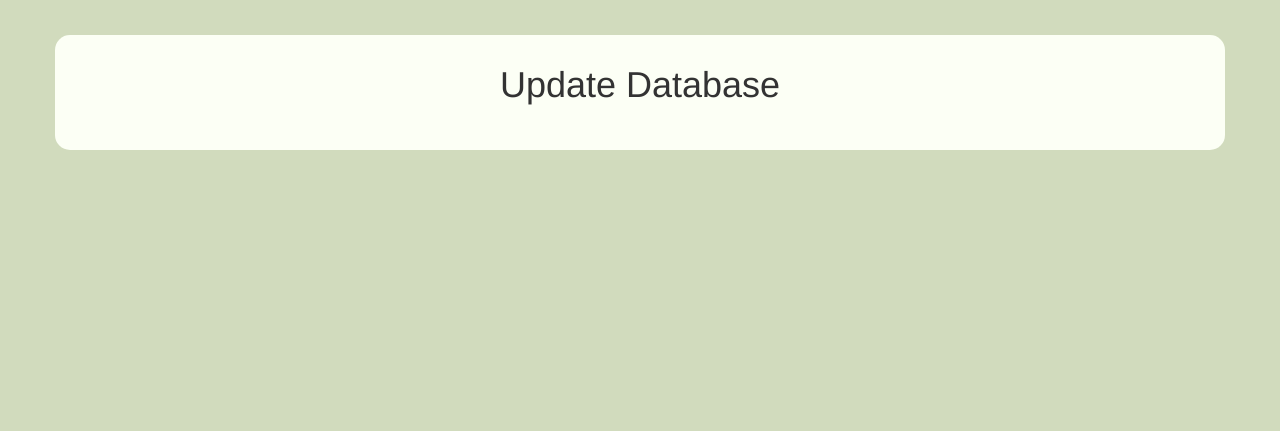
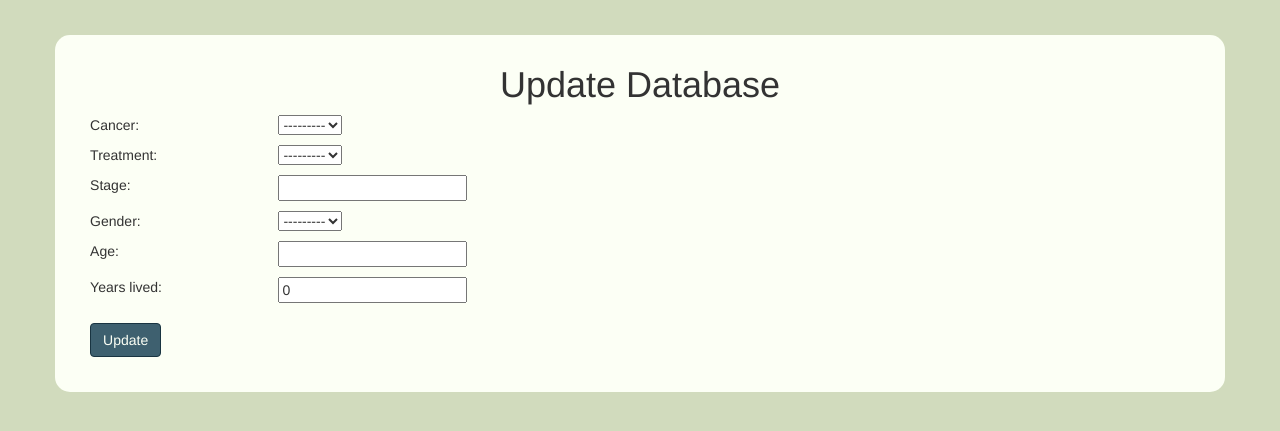
Before and after one commit to mwchen/6872-cancerprognosis, a Django app: page /updatePatient/ in a window 1280 px wide. Shown: the part 52-483 px from the top of the page. Run offline with Django 3.2, Linux system fonts and the light colour scheme; data that the repository does not hold is empty; some libraries are stand-ins or nearby versions.

Commit message:
added the Cancer Data Model for updatePatient.html

```diff
--- a/cancerPrognosis/progApp/forms.py
+++ b/cancerPrognosis/progApp/forms.py
@@ -9,3 +9,9 @@ class LookUpForm(forms.ModelForm):
 	class Meta:
 		# Provide an association between the ModelForm and a model
 		model = LookUpData
+		exclude = []
+
+class UpdateDataForm(forms.ModelForm):
+	class Meta:
+		model = CancerData
+		exclude = []
--- a/cancerPrognosis/progApp/models.py
+++ b/cancerPrognosis/progApp/models.py
@@ -35,7 +35,7 @@ class Gender(models.Model):
 class CancerData(models.Model):
 	cancer = models.ForeignKey(Cancer)
 	treatment = models.ForeignKey(Treatment, null = True, blank = True)
-	stage = models.ForeignKey(Stage, null = True, blank = True)
+	stage = models.IntegerField(null = True, blank = True)
 	gender = models.ForeignKey(Gender, null = True, blank = True)
 	age = models.IntegerField(null = True, blank = True)
 	years_lived = models.IntegerField(default = 0)
--- a/cancerPrognosis/progApp/static/progApp/general.css
+++ b/cancerPrognosis/progApp/static/progApp/general.css
@@ -2,6 +2,10 @@
 	color:#FCFFF5;
 	background-color:#3E606F;
 	border-color:#193441;
+}
+
+.btn-primary: hover {
+	background-color:#91AA9D;
 }
 
 .container-fluid {
--- /dev/null
+++ b/cancerPrognosis/progApp/static/progApp/updatePatient.css
@@ -0,0 +1,3 @@
+#button-div-container {
+	text-align: center;
+}
--- a/cancerPrognosis/progApp/templates/progApp/updatePatient.html
+++ b/cancerPrognosis/progApp/templates/progApp/updatePatient.html
@@ -25,7 +25,7 @@
             <div class="row">
                 <div id = "enter-info-container" class="col-md-12 container-tile" >
                     <h1>Update Database</h1>
-                    <!--<form id="update-form" method="post" action='/lookup/getCancerProg/'>
+                    <form id="update-form" method="post" action='/updatePatient/logCancerData/'>
                         {% csrf_token %}
 
                         {% for field in form %}
@@ -37,10 +37,10 @@
                         {% endfor %}
                         <br>
 
-                        <div id="button-div">
-                            <input type="submit" class="btn btn-primary" name="submit" value="Search"/>
+                        <div id="button-div-container">
+                            <input type="submit" class="btn btn-primary" name="submit" value="Update"/>
                         </div>
-                    </form>-->
+                    </form>
                 </div>
 
                 <div id="status"> </div>
--- a/cancerPrognosis/progApp/urls.py
+++ b/cancerPrognosis/progApp/urls.py
@@ -6,7 +6,8 @@ urlpatterns = patterns('progApp.views',
     # url(r'^$', 'cancerPrognosis.views.home', name='home'),
     # url(r'^blog/', include('blog.urls')),
     url(r'^lookup/$', 'lookup', name='lookup'),
+    url(r'^lookup/getCancerProg' ,views.getCancerProg, name = 'getCancerProg'),
     url(r'^updatePatient/$', 'updatePatient', name='updatePatient'),
+    url(r'^updatePatient/logCancerData', 'logCancerData', name='logCancerData'),
     url(r'^$', 'index', name='index'),
-    url(r'^lookup/getCancerProg' ,views.getCancerProg, name = 'getCancerProg'),
 )
--- a/cancerPrognosis/progApp/views.py
+++ b/cancerPrognosis/progApp/views.py
@@ -4,7 +4,7 @@ from django.template import Context, loader, RequestContext
 from django.views.decorators.csrf import csrf_exempt
 import json
 from models import *
-from progApp.forms import LookUpForm
+from progApp.forms import LookUpForm, UpdateDataForm
 
 def index(request):
 	# Obtain the context from the HTTP request.
@@ -99,7 +99,7 @@ def createStage(request):
 ### request POST: {'cancer': cancer type, 'treatment': treatment name or 'None', "gender" 0,1,2,
 	### "age": age, "stage": stage name or 'None'}
 def logCancerData(request):
-	if authorizeChange(Request):
+	if authorizeChange(request):
 		try:
 			new_cancer_data = CancerData
 			cancer = Cancer.objects.get(type = request.Post('cancer'))
@@ -227,7 +227,13 @@ def updatePatient(request):
 	# Obtain the context from the HTTP request.
 	context = RequestContext(request)
 
-	return render_to_response('progApp/updatePatient.html', context)
+	# Check to see if it is an HTTP POST.
+	if request.method == 'POST':
+		return logCancerData(request)
+	else:
+		# If the request was not a POST, display the form to enter details.
+		form = UpdateDataForm()
+	return render_to_response('progApp/updatePatient.html', {'form': form}, context)
 
 
 def putCancers(cancers):
```
